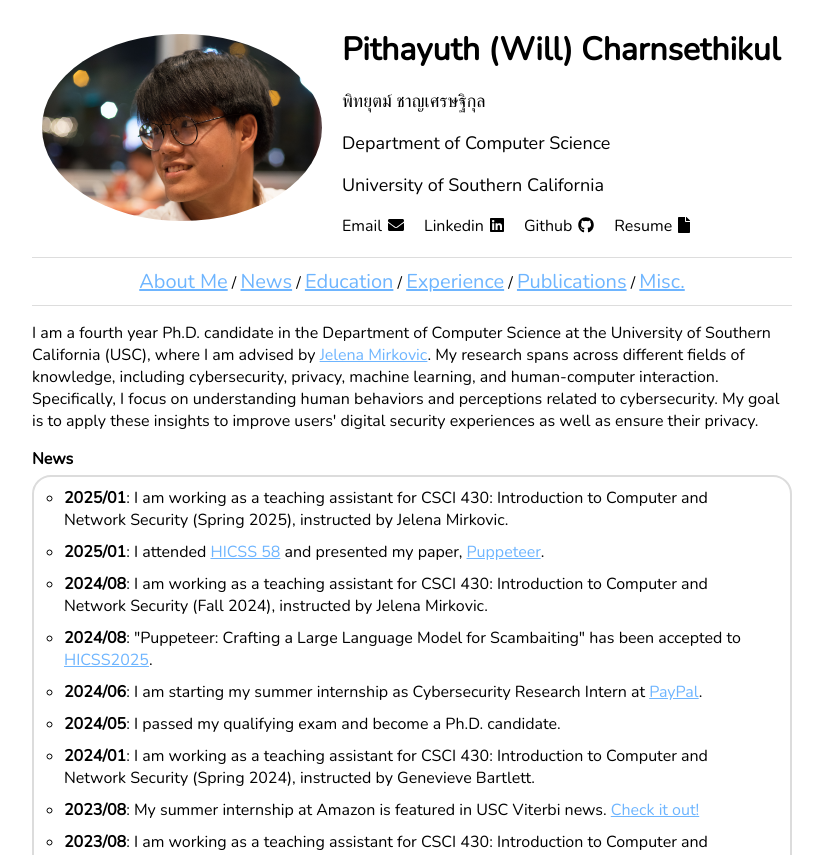
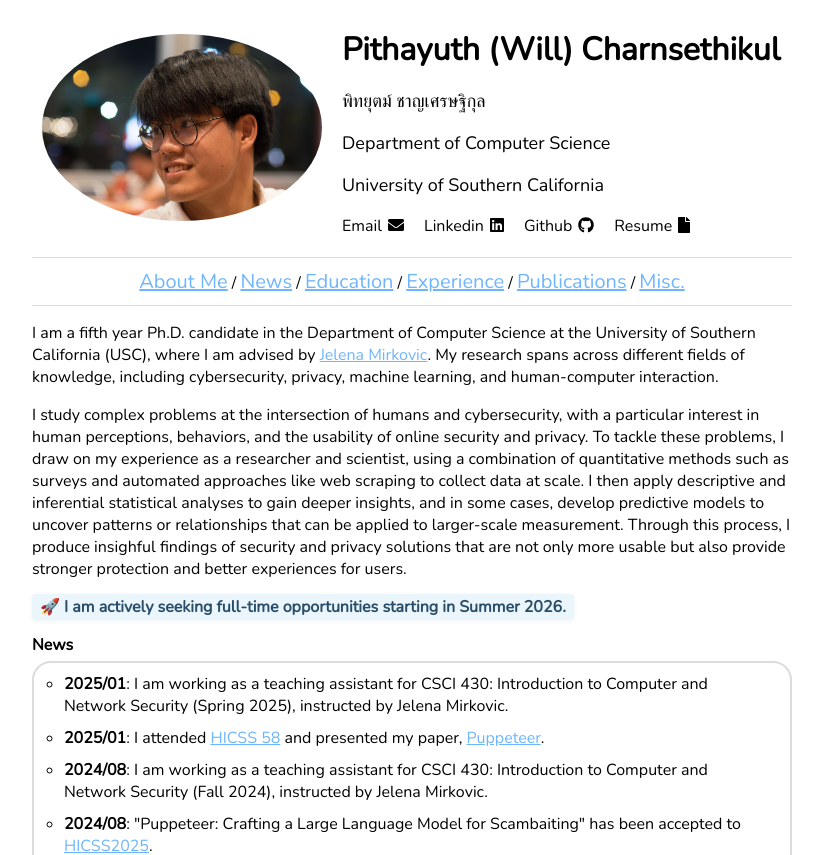
Before and after one commit to charnset/profile, an Angular app: page / in a window 1280 px wide. Shown: the top 855 px of the page, without its empty margins (228-1051 px from the left). Built offline with nearby package versions, Linux system fonts and the light colour scheme.

Commit message:
update about-me

```diff
--- a/src/app/components/about-me/about-me.component.css
+++ b/src/app/components/about-me/about-me.component.css
@@ -12,3 +12,12 @@
 a {
   color: #6eb5ff;
 }
+
+.highlight {
+  background-color: #eaf6fb;
+  color: #2a4d69;
+  border-radius: 4px;
+  padding: 2px 8px;
+  font-weight: bold;
+  box-shadow: 0 1px 4px rgba(42,77,105,0.08);
+}
--- a/src/app/components/about-me/about-me.component.html
+++ b/src/app/components/about-me/about-me.component.html
@@ -1,8 +1,27 @@
 <div class="about-me">
   <div class="info">
   <p>
-  I am a fourth year Ph.D. candidate in the Department of Computer Science at the University of Southern California (USC), where I am advised by <a href="https://www.isi.edu/~mirkovic/" target="_blank">Jelena Mirkovic</a>.
-  My research spans across different fields of knowledge, including cybersecurity, privacy, machine learning, and human-computer interaction. Specifically, I focus on understanding human behaviors and perceptions related to cybersecurity. My goal is to apply these insights to improve users' digital security experiences as well as ensure their privacy.
+    I am a fifth year Ph.D. candidate in the Department of Computer Science at the University of Southern California (USC),
+    where I am advised by <a href="https://www.isi.edu/~mirkovic/" target="_blank">Jelena Mirkovic</a>.
+    My research spans across different fields of knowledge, including cybersecurity, privacy, machine learning, and human-computer interaction.
+  </p>
+  <p>
+    I study complex problems at the intersection of humans and cybersecurity,
+    with a particular interest in human perceptions, behaviors, and the usability of online security and privacy.
+    To tackle these problems, I draw on my experience as a researcher and scientist,
+    using a combination of quantitative methods such as surveys and automated approaches like web scraping to collect data at scale.
+    I then apply descriptive and inferential statistical analyses to gain deeper insights,
+    and in some cases, develop predictive models to uncover patterns or relationships that can be applied to larger-scale measurement.
+    Through this process, I produce insighful findings of security and privacy solutions
+    that are not only more usable but also provide stronger protection and better experiences for users.
+  </p>
+  <!-- <p>
+    In addition to my primary research in security and privacy, I also have coorporate experiences in other areas,
+    including computer networks, natural language processing (NLP), large language models (LLMs),
+    optimization, and entity resolution, primarily through research internships at AT&T, Amazon, and PayPal.
+  </p> -->
+  <p>
+    <span class="highlight">🚀 I am actively seeking full-time opportunities starting in Summer 2026.</span>
   </p>
   </div>
 </div>
```
